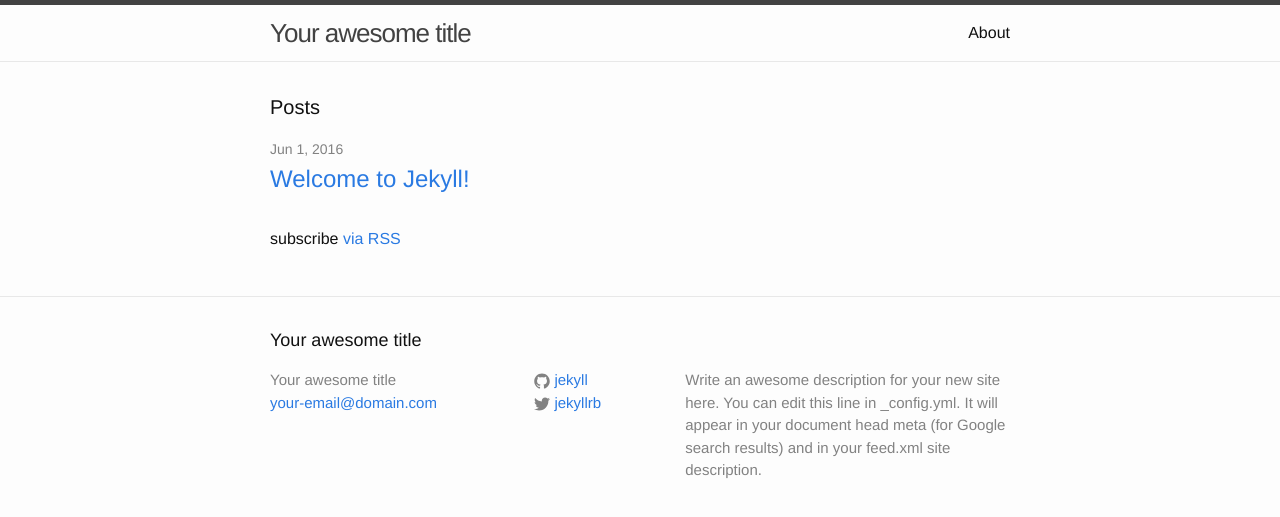
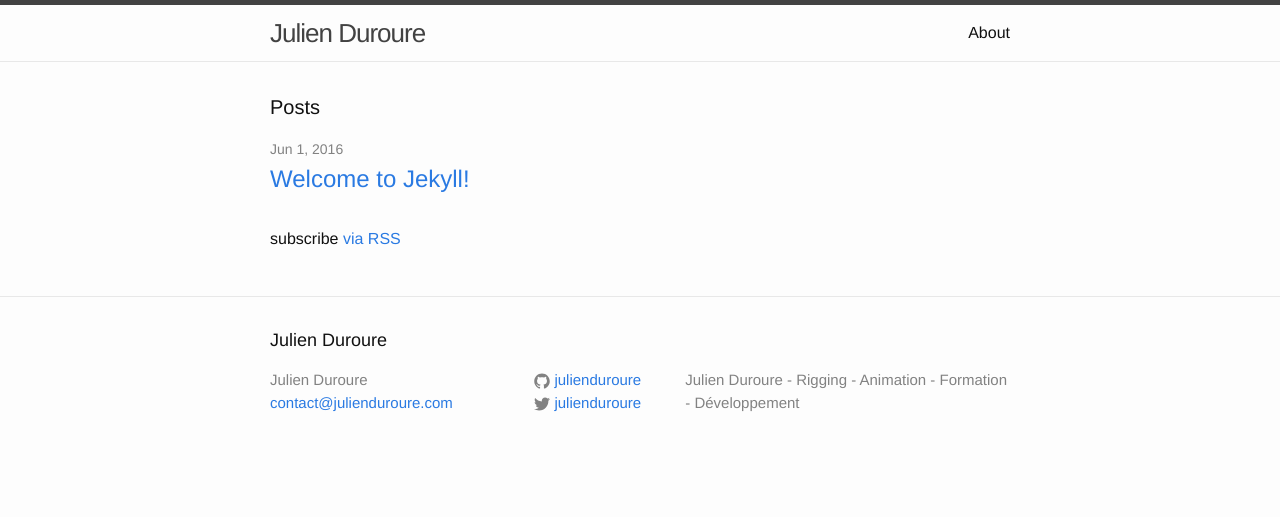
Before and after one commit to julienduroure/julienduroure.github.io, a Jekyll site: the page built from index.html, in a window 1280 px wide. Shown: the top 517 px of the page. Built offline with Jekyll 4.4.1, drawn with Linux system fonts in a browser that asks for light colours.

Commit message:
change config

```diff
--- a/_config.yml
+++ b/_config.yml
@@ -6,16 +6,15 @@
 # 'jekyll serve'. If you change this file, please restart the server process.
 
 # Site settings
-title: Your awesome title
-email: your-email@domain.com
-description: > # this means to ignore newlines until "baseurl:"
-  Write an awesome description for your new site here. You can edit this
-  line in _config.yml. It will appear in your document head meta (for
-  Google search results) and in your feed.xml site description.
+title: Julien Duroure
+email: contact@julienduroure.com
+description: Julien Duroure - Rigging - Animation - Formation - Développement
 baseurl: "" # the subpath of your site, e.g. /blog
-url: "http://yourdomain.com" # the base hostname & protocol for your site
-twitter_username: jekyllrb
-github_username:  jekyll
+url: "http://julienduroure.com" # the base hostname & protocol for your site
+twitter_username: julienduroure
+github_username:  julienduroure
 
 # Build settings
 markdown: kramdown
+
+exclude: [Gemfile, Gemfile.lock]
```
